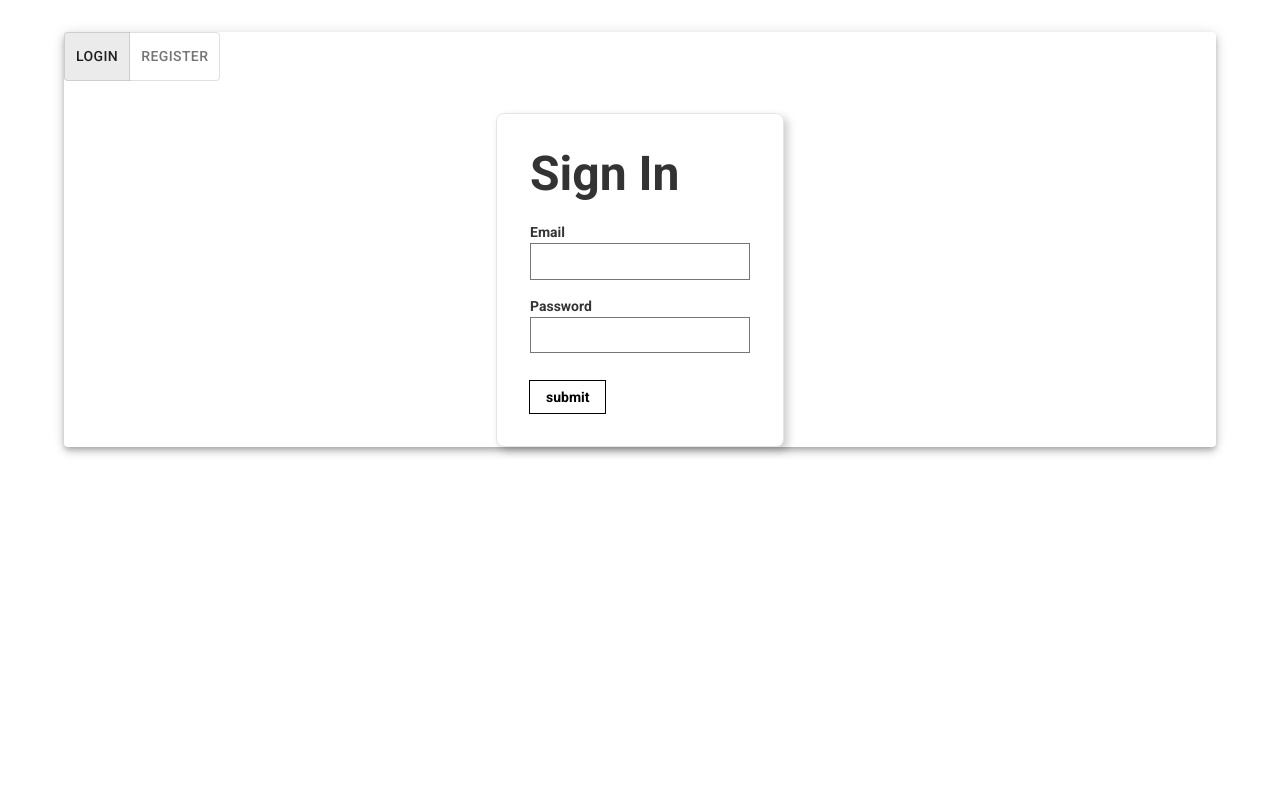
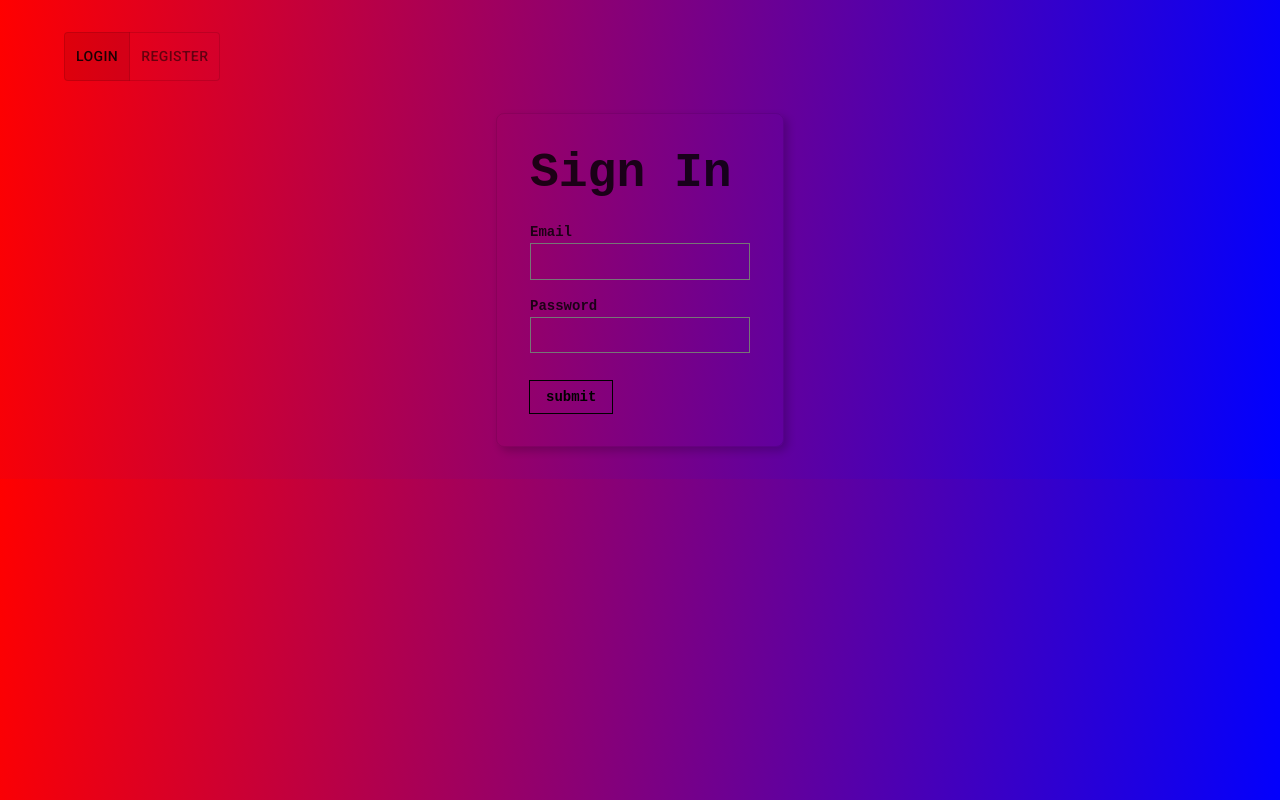
Before and after one commit to gitChandan123/VIA, a React (Create React App) app in the folder client/: page /auth in a window 1280 px wide. Built offline with nearby package versions, Linux system fonts and the light colour scheme.

Commit message:
added some padding for reg and log

```diff
--- a/client/src/components/Auth/AuthContainer.jsx
+++ b/client/src/components/Auth/AuthContainer.jsx
@@ -16,8 +16,8 @@ const AuthContainer = () => {
   };
 
   return (
-    <Container className="br3 b--black-10 mv4 w-100 w-50-m w-25-l mw6  center" >
-      <Paper elevation={5}>
+    <Container className="br3 b--black-10 mv4 w-100 w-50-m w-25-l mw6 transparent center" >
+
         <ToggleButtonGroup
 
           value={alignment}
@@ -28,7 +28,7 @@ const AuthContainer = () => {
           <ToggleButton value="register">Register</ToggleButton>
         </ToggleButtonGroup>
         {alignment === "login" ? <Login /> : <Register />}
-      </Paper>
+      {/* </Paper> */}
     </Container>
   );
 };
--- a/client/src/index.css
+++ b/client/src/index.css
@@ -1,10 +1,10 @@
-*{
+body {
   margin: 0;
-  box-sizing: border-box;
+  padding: 0;
+  font-family: "Courier New", Courier, monospace;
+   background: linear-gradient(95deg, red, blue);
 }
 
-body {
-  font-family: 'Roboto',sans-serif;
-  -webkit-font-smoothing: antialiased;
-  -moz-osx-font-smoothing: grayscale;
+button {
+  cursor: pointer;
 }
```
